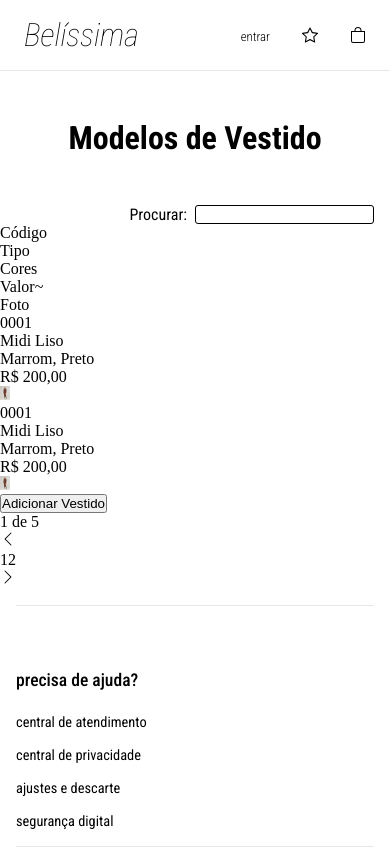
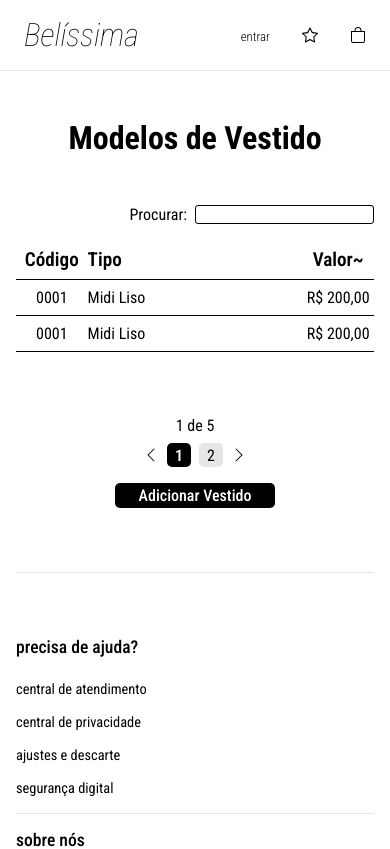
Before and after one commit to projeto-belissima/front-end, a Vue app: page /modelos-vestidos in a window 390 px wide. Shown: the top 849 px of the page. Built offline with nearby package versions, Linux system fonts and the light colour scheme.

Commit message:
style: estilização e responsividade #22

```diff
--- a/src/views/ModelosVestidosView.vue
+++ b/src/views/ModelosVestidosView.vue
@@ -10,35 +10,35 @@
 
   <section class="tabela">
     <div class="linha-principal">
-      <p>Código</p>
-      <p class="coluna-maior">Tipo</p>
-      <p>Cores</p>
-      <p>Valor~</p>
-      <p>Foto</p>
+      <span> <p>Código</p> </span>
+      <span class="coluna-maior"> <p>Tipo</p> </span>
+      <span class="coluna-cor"> <p>Cores</p> </span>
+      <span> <p>Valor~</p> </span>
+      <span class="coluna-imagem"> <p>Foto</p> </span>
     </div>
 
     <div class="linha-secundaria">
-      <p>0001</p>
-      <p>Midi Liso</p>
-      <p>Marrom, Preto</p>
-      <p>R$ 200,00</p>
-      <p><img src="../assets/img/vestido-midi-marrom.png" alt="Vestido"></p>
+      <span> <p>0001</p> </span>
+      <span class="coluna-maior"> <p>Midi Liso</p> </span>
+      <span class="coluna-cor"> <p>Marrom...</p> </span>
+      <span> <p>R$ 200,00</p> </span>
+      <span class="coluna-imagem"> <p> <img src="../assets/img/vestido-midi-marrom.png" alt="Vestido"> </p> </span>
     </div>
 
     <div class="linha-secundaria">
-      <p>0001</p>
-      <p>Midi Liso</p>
-      <p>Marrom, Preto</p>
-      <p>R$ 200,00</p>
-      <p><img src="../assets/img/vestido-midi-marrom.png" alt="Vestido"></p>
+      <span> <p>0001</p> </span>
+      <span class="coluna-maior"> <p>Midi Liso</p> </span>
+      <span class="coluna-cor"> <p>Marrom, Preto, Branco, Cinza</p> </span>
+      <span> <p>R$ 200,00</p> </span>
+      <span class="coluna-imagem"> <p> <img src="../assets/img/vestido-midi-marrom.png" alt="Vestido"> </p> </span>
     </div>
   </section>
 
   <article class="tabela-rodape">
-    <button>Adicionar Vestido</button>
+    <div class="tabela-rodape-botao"> <button>Adicionar Vestido</button> </div>
 
     <nav class="menu-paginas">
-      <p>1 de 5</p>
+      <p class="menu-paginas-guia">1 de 5</p>
       <svg xmlns="http://www.w3.org/2000/svg" width="16" height="16" fill="currentColor" class="bi bi-chevron-left"
         viewBox="0 0 16 16">
         <path fill-rule="evenodd"
@@ -46,7 +46,7 @@
       </svg>
 
       <div class="paginacao">
-        <span>1</span>
+        <span class="selecionado">1</span>
         <span>2</span>
       </div>
 
@@ -60,10 +60,6 @@
 </template>
 
 <style scoped>
-img {
-  width: 10px;
-}
-
   h1 {
     text-align: center;
     margin: 3rem 0;
@@ -82,4 +78,159 @@ img {
       border-radius: 3px;
     }
   }
+
+  .tabela {
+    display: flex;
+    flex-direction: column;
+    padding: 1rem;
+    font-family: var(--fonte-principal);
+    width: 100%;
+
+    & div {
+      display: flex;
+      justify-content: space-between;
+      width: 100%;
+      text-align: center;
+      border-bottom: 1px solid black;
+
+      & span {
+        display: grid;
+        align-items: center;
+        width: 15%;
+        padding: .5rem 0;
+      }
+
+      & span > p {
+        text-overflow: ellipsis;
+        white-space: nowrap;
+        overflow: hidden;
+      }
+
+      & span.coluna-maior {
+        display: grid;
+        justify-content: start;
+        width: 40%;
+      }
+    }
+
+    & div.linha-principal > span > p {
+      font-size: 1.2rem;
+      font-weight: 600;
+    }
+
+    & div.linha-secundaria > span.coluna-maior {
+      justify-content: start;
+    }
+
+    & div.linha-secundaria:hover {
+      background-color: var(--cor-cinza-auxiliar);
+    }
+
+    & div.linha-secundaria > span > p > img {
+      width: 3rem;
+      height: 3rem;
+      object-fit: cover;
+      border-radius: 5px;
+    }
+  }
+
+  .tabela-rodape {
+    display: grid;
+    grid-template-columns: 1fr 1fr 1fr;
+    gap: 1rem;
+    margin: 3rem 0;
+    font-family: var(--fonte-principal);
+  }
+
+  .tabela-rodape-botao {
+    display: grid;
+    justify-content: center;
+    align-content: center;
+
+    & button {
+      padding: .2rem 1.5rem;
+      border: none;
+      border-radius: 5px;
+      background-color: black;
+      color: white;
+      font-family: var(--fonte-principal);
+      font-size: 1rem;
+      font-weight: 500;
+      cursor: pointer;
+      transition: .2s;
+    }
+
+    & button:hover {
+      background-color: white;
+      color: black;
+      border: 2px solid black;
+    }
+  }
+
+  .menu-paginas {
+    display: grid;
+    grid-template-columns: auto auto auto;
+    justify-content: center;
+    align-items: center;
+    gap: .5rem;
+
+    & p.menu-paginas-guia {
+      grid-column: 1 / 4;
+      text-align: center;
+    }
+
+    & svg {
+      cursor: pointer;
+    }
+  }
+
+  .paginacao {
+    display: flex;
+    gap: .5rem;
+
+    & span {
+      display: grid;
+      justify-items: center;
+      align-items: center;
+      width: 1.5rem;
+      height: 1.5rem;
+      border-radius: 5px;
+      background-color: var(--cor-cinza-auxiliar);
+      cursor: pointer;
+    }
+
+    & span.selecionado {
+      background-color: black;
+      color: white;
+      font-weight: 600;
+    }
+  }
+
+  @media (max-width: 530px) {
+    .tabela-rodape {
+      grid-template-columns: 1fr;
+
+      & nav.menu-paginas {
+        grid-row: 1 / 2;
+      }
+    }
+
+    .tabela > div > span {
+      width: 20%
+    }
+
+    .tabela > div > span.coluna-imagem {
+      display: none;
+    }
+  }
+
+  @media (max-width: 410px) {
+    .tabela > div > span.coluna-maior {
+      width: 60%
+    }
+
+    .tabela > div > span.coluna-cor {
+      display: none;
+    }
+  }
 </style>
```
